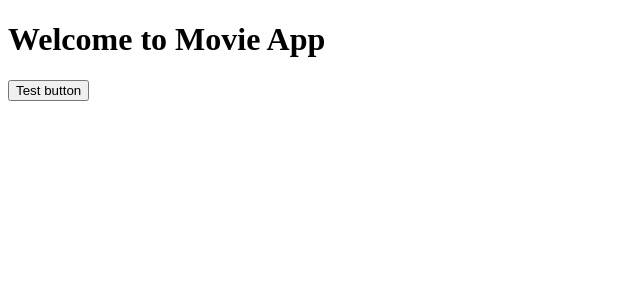
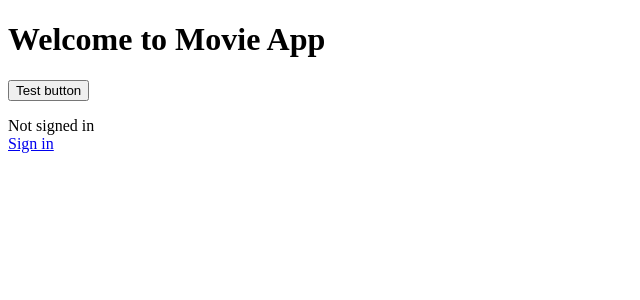
Before and after one commit to struanking/movies, a Next.js app: page / in a window 1280 px wide. Shown: the top 300 px of the page, without its empty margins (0-640 px from the left). Built offline with nearby package versions, Linux system fonts and the light colour scheme; no server answers.

Commit message:
Initial auth setup

```diff
--- a/package.json
+++ b/package.json
@@ -12,8 +12,10 @@
   },
   "dependencies": {
     "next": "latest",
+    "next-auth": "^3.0.0-beta.19",
     "react": "^16.13.1",
-    "react-dom": "^16.13.1"
+    "react-dom": "^16.13.1",
+    "sqlite3": "^5.0.0"
   },
   "devDependencies": {
     "@testing-library/react": "^10.0.1",
--- a/pages/index.tsx
+++ b/pages/index.tsx
@@ -1,6 +1,8 @@
 import Head from 'next/head';
+import { useSession } from 'next-auth/client';
 
 export default function Home(): JSX.Element {
+  const [session, loading] = useSession();
   return (
     <div className="container">
       <Head>
@@ -10,6 +12,20 @@ export default function Home(): JSX.Element {
       <main>
         <h1 data-testid="title">Welcome to Movie App</h1>
         <button type="button">Test button</button>
+        <p>
+          {!session && (
+            <>
+              Not signed in <br />
+              <a href="/api/auth/signin">Sign in</a>
+            </>
+          )}
+          {session && (
+            <>
+              Signed in as {session.user.email} <br />
+              <a href="/api/auth/signout">Sign out</a>
+            </>
+          )}
+        </p>
       </main>
     </div>
   );
```
Also changed, not shown: pages/api/auth/[...nextauth].js (added, +23 -0 lines), 2 other files (tests, documents, lock files or other folders).
